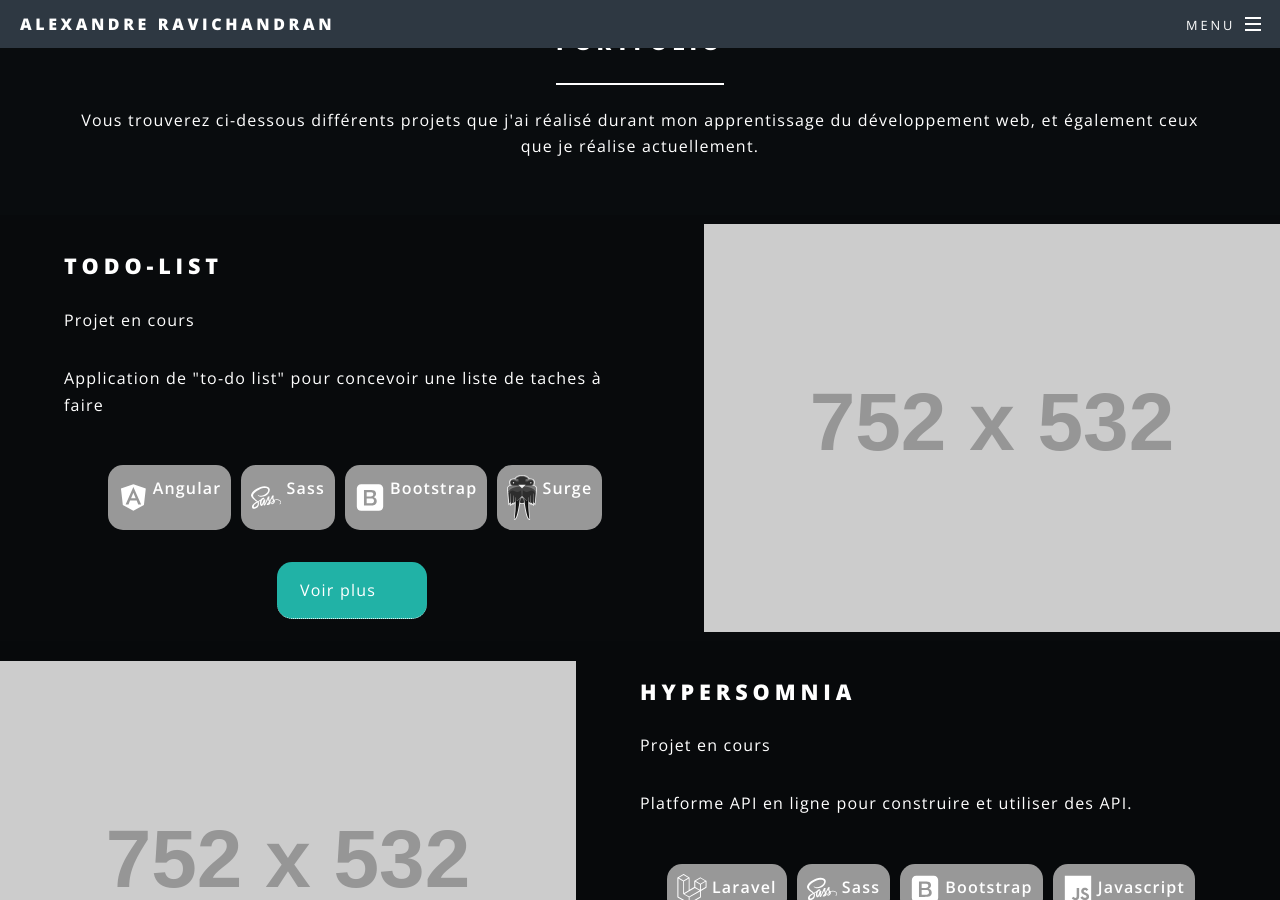
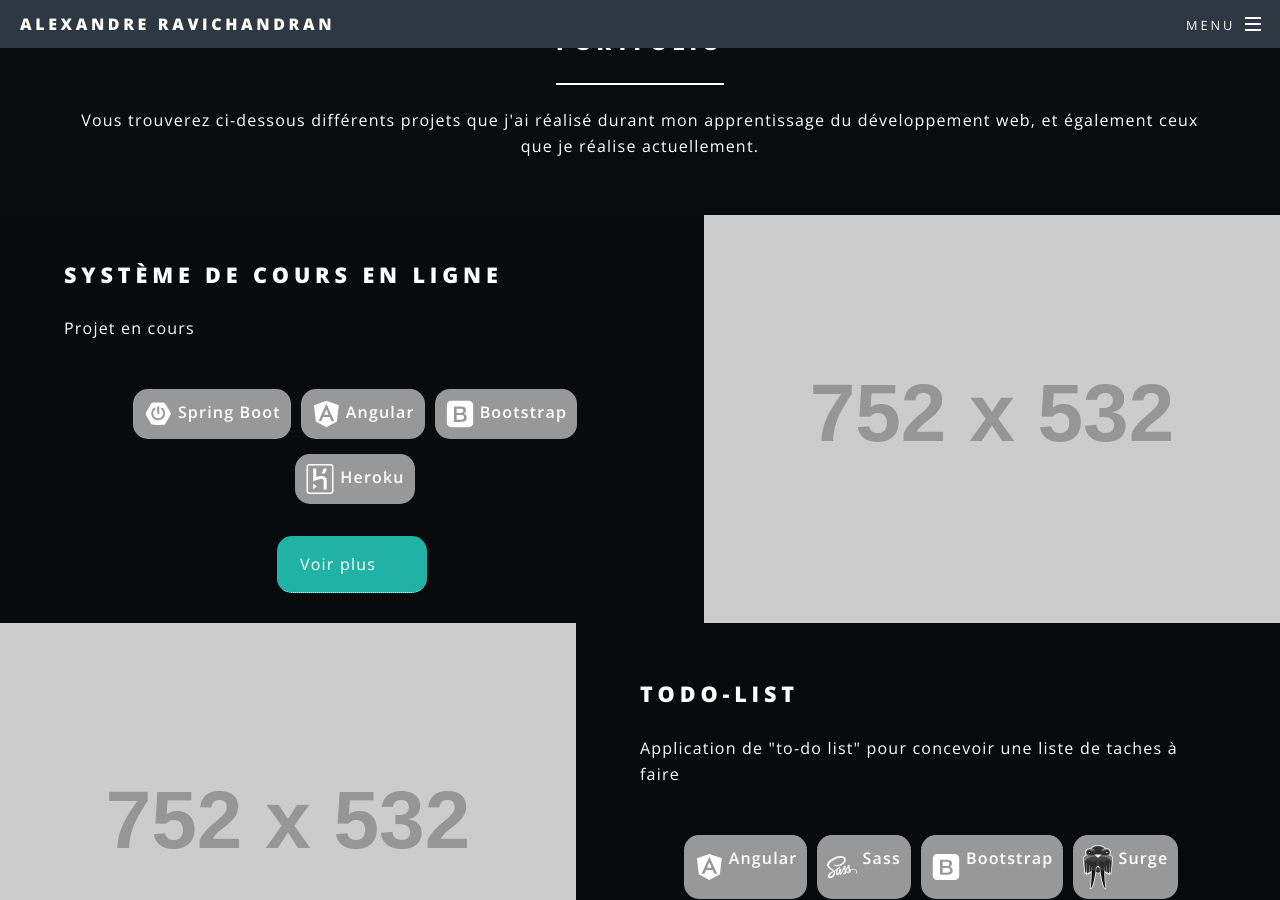
Before and after one commit to AlexandreRavichandran/AlexandreRavichandran.github.io, a Jekyll site: the page built from index.md, in a window 1280 px wide and 900 px high, scrolled down 1613 px. Built offline with Jekyll 4.4.1, drawn with Linux system fonts in a browser that asks for light colours; some of the changed text lies outside the part shown.

Commit message:
Update projects, remove hypersomnia and add course system project

```diff
--- a/_layouts/home.html
+++ b/_layouts/home.html
@@ -53,8 +53,36 @@
         <section class="spotlight">
             <div class="image projectDirectLinks"><a><img src="https://placehold.it/752x532" alt="" /></a></div>
             <div class="content">
+                <h2>Système de cours en ligne</h2>
+                <p>Projet en cours</p>
+                <p></p>
+                <ul style="display: flex;flex-wrap: wrap;justify-content: center;">
+                    <li class="language">
+                        <img src="/assets/css/images/languages/spring.svg" alt="">
+                        <p>Spring Boot</p>
+                    </li>
+                    <li class="language">
+                        <img src="/assets/css/images/languages/angular.svg" alt="">
+                        <p>Angular</p>
+                    </li>
+                    <li class="language">
+                        <img src="/assets/css/images/languages/bootstrap.svg" alt="">
+                        <p>Bootstrap</p>
+                    </li>
+                    <li class="language">
+                        <img src="/assets/css/images/languages/heroku.svg" alt="">
+                        <p>Heroku</p>
+                    </li>
+                </ul>
+                <div class="projectLinks">
+                    <a target="_blank" class="disabled" href="/">Voir plus</a>
+                </div>
+            </div>
+        </section>
+        <section class="spotlight">
+            <div class="image projectDirectLinks"><a><img src="https://placehold.it/752x532" alt="" /></a></div>
+            <div class="content">
                 <h2>Todo-list</h2>
-                <p>Projet en cours</p>
                 <p>Application de "to-do list" pour concevoir une liste de taches à faire</p>
                 <ul style="display: flex;flex-wrap: wrap;justify-content: center;">
                     <li class="language">
@@ -76,43 +104,6 @@
                 </ul>
                 <div class="projectLinks">
                     <a target="_blank" href="/to-do-list">Voir plus</a>
-                </div>
-            </div>
-        </section>
-        <section class="spotlight">
-            <div class="image projectDirectLinks"><a><img src="https://placehold.it/752x532" alt="" /></a></div>
-            <div class="content">
-                <h2>Hypersomnia</h2>
-                <p>Projet en cours</p>
-                <p>Platforme API en ligne pour construire et utiliser des API.</p>
-                <ul style="display: flex;flex-wrap: wrap;justify-content: center;">
-                    <li class="language">
-                        <img src="/assets/css/images/languages/laravel.svg" alt="">
-                        <p>Laravel</p>
-                    </li>
-                    <li class="language">
-                        <img src="/assets/css/images/languages/sass.svg" alt="">
-                        <p>Sass</p>
-                    </li>
-                    <li class="language">
-                        <img src="/assets/css/images/languages/bootstrap.svg" alt="">
-                        <p>Bootstrap</p>
-                    </li>
-                    <li class="language">
-                        <img src="/assets/css/images/languages/javascript.svg" alt="">
-                        <p>Javascript</p>
-                    </li>
-                    <li class="language">
-                        <img src="/assets/css/images/languages/mysql.svg" alt="">
-                        <p>MySQL</p>
-                    </li>
-                    <li class="language">
-                        <img src="/assets/css/images/languages/heroku.svg" alt="">
-                        <p>Heroku</p>
-                    </li>
-                </ul>
-                <div class="projectLinks">
-                    <a target="_blank" href="/hypersomnia">Voir plus</a>
                 </div>
             </div>
         </section>
@@ -305,6 +296,10 @@
                             <p>PHP</p>
                         </div>
                         <div class="language">
+                            <img src="/assets/css/images/languages/java.svg" alt="">
+                            <p>Java</p>
+                        </div>
+                        <div class="language">
                             <img src="/assets/css/images/languages/javascript.svg" alt="">
                             <p>Javascript</p>
                         </div>
@@ -314,7 +309,6 @@
                         </div>
                     </div>
                 </li>
-
                 <li class="icon solid fa-desktop">
                     <h3>Front-end</h3>
                     <div style="display:flex;flex-wrap: wrap;justify-content: center;">
@@ -352,6 +346,10 @@
                         <div class="language">
                             <img src="/assets/css/images/languages/api-platform.svg" alt="">
                             <p>API-Platform</p>
+                        </div>
+                        <div class="language">
+                            <img src="/assets/css/images/languages/spring.svg" alt="">
+                            <p>Spring Boot</p>
                         </div>
                         <div class="language">
                             <img src="/assets/css/images/languages/lumen.svg" alt="">
```
Also changed, not shown: projects/hypersomnia.md (deleted, +0 -44 lines), assets/css/images/hypersomnia.png (deleted), assets/css/images/languages/java.svg (added), assets/css/images/languages/spring.svg (added).
